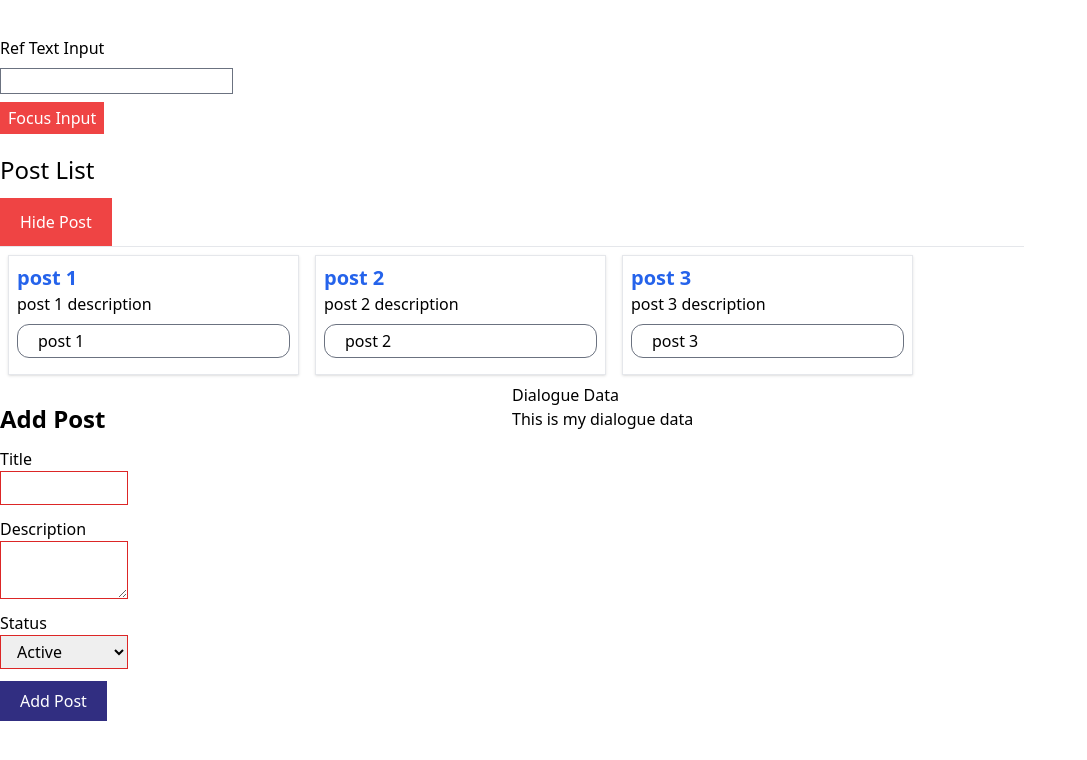
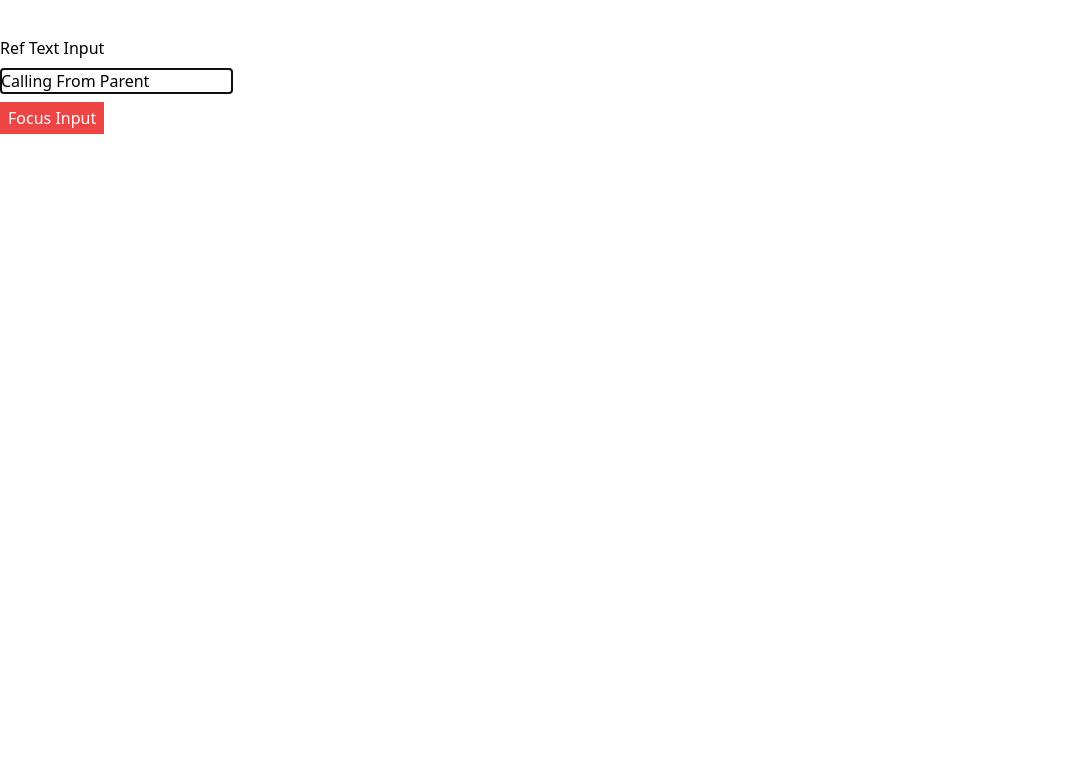
Before and after one commit to shaikh-akbar-96/React-learning-leela, a React (Create React App) app: page / in a window 1280 px wide. Shown: the top 760 px of the page, without its empty margins (0-1087 px from the left). Built offline with nearby package versions, Linux system fonts and the light colour scheme.

Commit message:
adding ref to class component in react

```diff
--- a/src/App.js
+++ b/src/App.js
@@ -2,6 +2,7 @@ import "./App.css";
 // import Category from "./components/category/Category";
 // import Button from "./components/button/Button";
 import Post from "./components/posts/Post";
+import ParentRefTextInput from "./components/refTextInput/ParentRefTextInput";
 import RefTextInput from "./components/refTextInput/refTextInput";
 // import Text from "./components/text/Text";
 function App() {
@@ -15,11 +16,11 @@ function App() {
       <div className="w-4/5">
         <div>
           {/* <Category name="category" /> */}
-          <RefTextInput />
+          <ParentRefTextInput />
         </div>
-        <div>
+        {/* <div>
           <Post />
-        </div>
+        </div> */}
       </div>
     </div>
   );
--- /dev/null
+++ b/src/components/refTextInput/ParentRefTextInput.js
@@ -0,0 +1,19 @@
+import React, { Component } from "react";
+import RefTextInput from "./refTextInput";
+
+export default class ParentRefTextInput extends Component {
+  constructor(props) {
+    super(props);
+    this.componentRef = React.createRef();
+  }
+  componentDidMount() {
+    this.componentRef.current.focusInput("Calling From Parent");
+  }
+  render() {
+    return (
+      <div>
+        <RefTextInput ref={this.componentRef} />
+      </div>
+    );
+  }
+}
--- a/src/components/refTextInput/refTextInput.js
+++ b/src/components/refTextInput/refTextInput.js
@@ -6,10 +6,10 @@ export default class RefTextInput extends Component {
     this.inputRef = React.createRef();
   }
 
-  focusInput = () => {
+  focusInput = (value) => {
     console.log(this.inputRef.current);
     this.inputRef.current.focus();
-    this.inputRef.current.value = "Leela Web Dev";
+    this.inputRef.current.value = value;
   };
   render() {
     return (
@@ -25,7 +25,7 @@ export default class RefTextInput extends Component {
         <div>
           <button
             className="bg-red-500 text-white px-2 py-1 my-2"
-            onClick={this.focusInput}
+            onClick={this.focusInput.bind(this, "Calling From Child")}
           >
             Focus Input
           </button>
```
